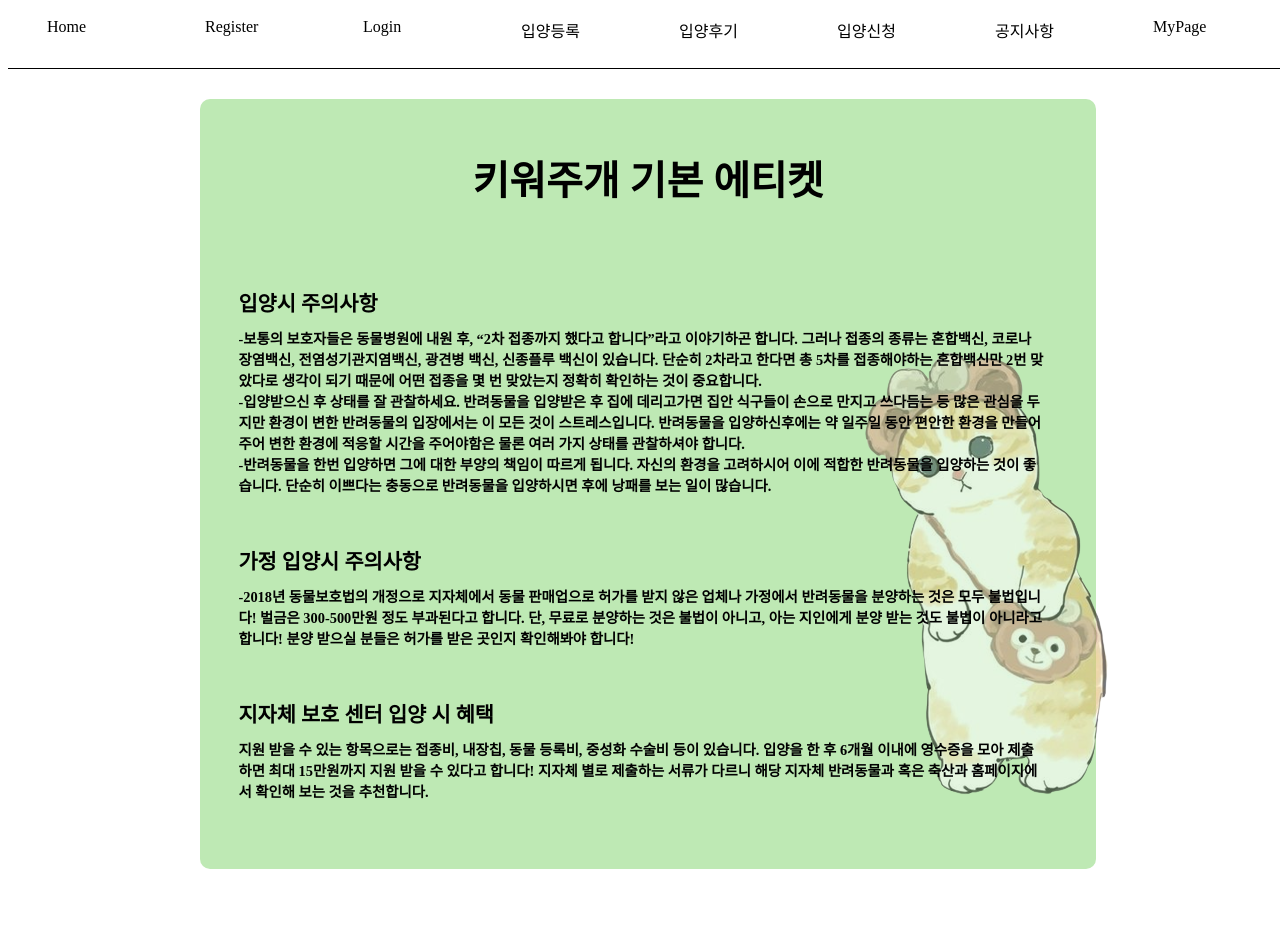
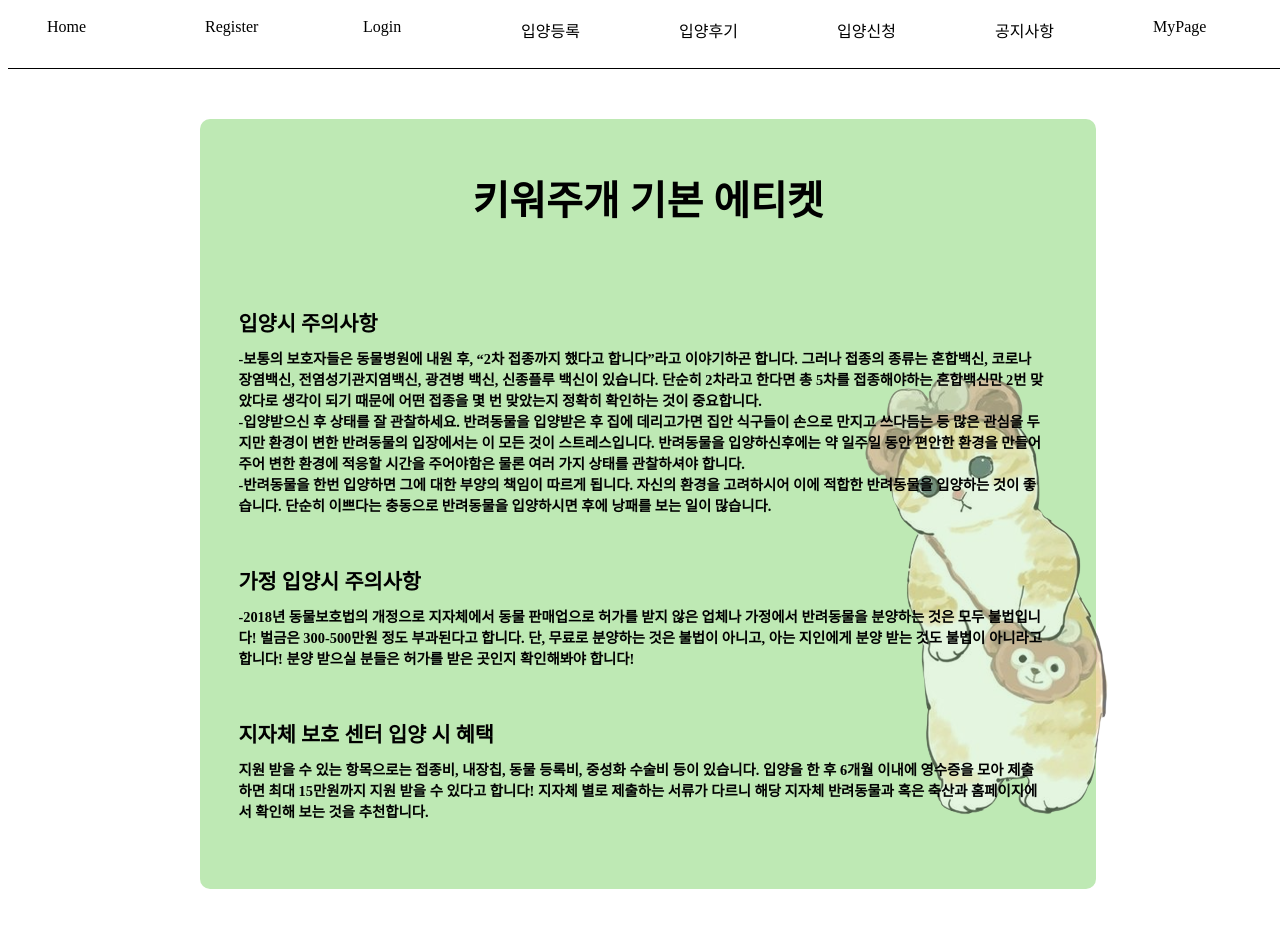
Before and after one commit to leeyounagh/kiwojugaesample, a React (Create React App) app in the folder client/: page /notice in a window 1280 px wide. Shown: the top 928 px of the page. Before the commit the page ends 877 px from the top, so only its background shows below. Built offline with nearby package versions, Linux system fonts and the light colour scheme.

Commit message:
공지사항 마진 적용

```diff
--- a/client/src/component/Notice/Notice.js
+++ b/client/src/component/Notice/Notice.js
@@ -48,13 +48,14 @@ function Notice() {
 
 const NoticeContainer = styled.div`
   background-color: #bee9b4;
-  margin-top: 30px;
+  margin-top: 50px;
   position: relative;
   left: 15vw;
   border-radius: 10px;
   width: 70vw;
   height: 90vh;
   padding-top: 50px;
+  margin-bottom: 80px;
 `;
 const NoticeCatDiv = styled.div`
   opacity: 0.6;
```
